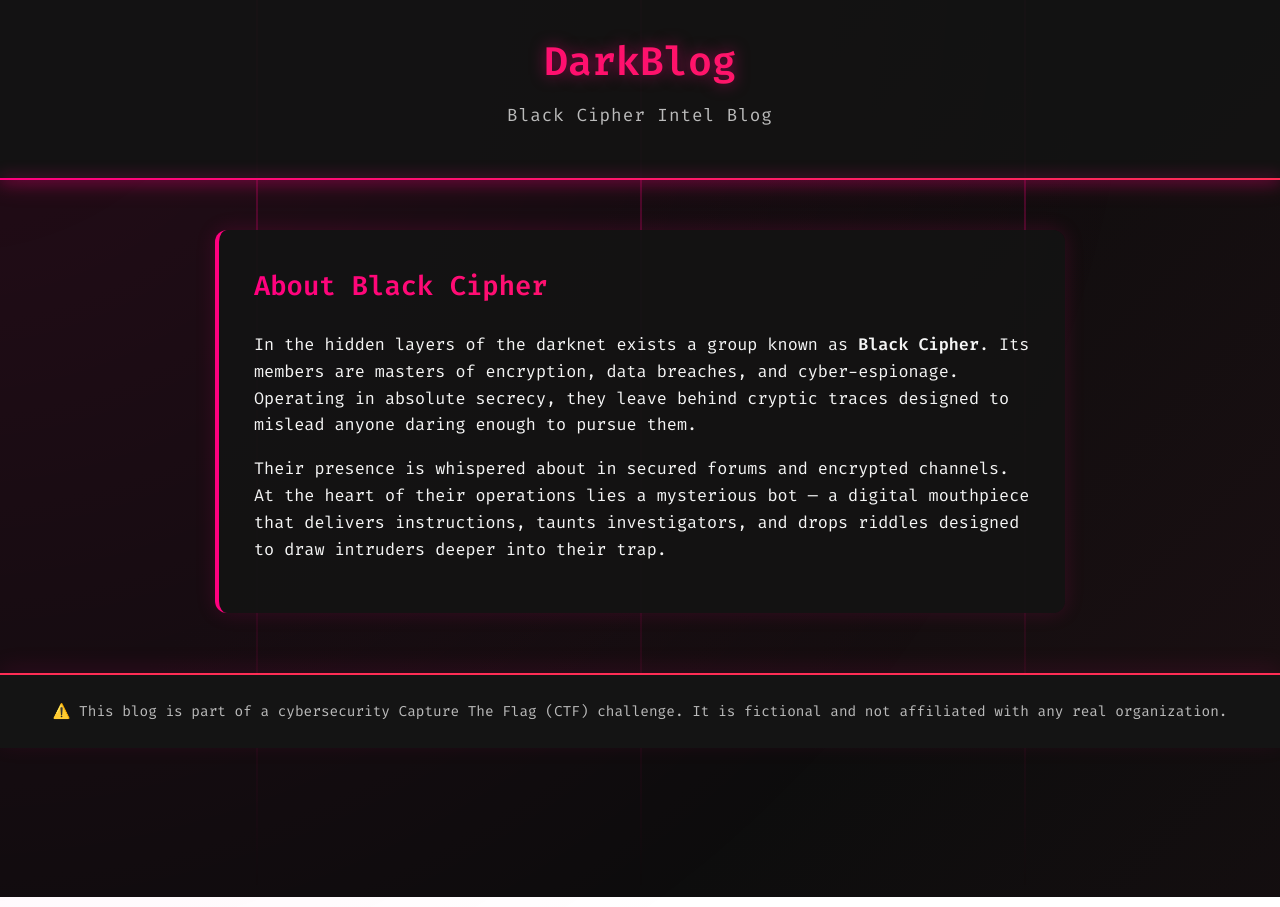
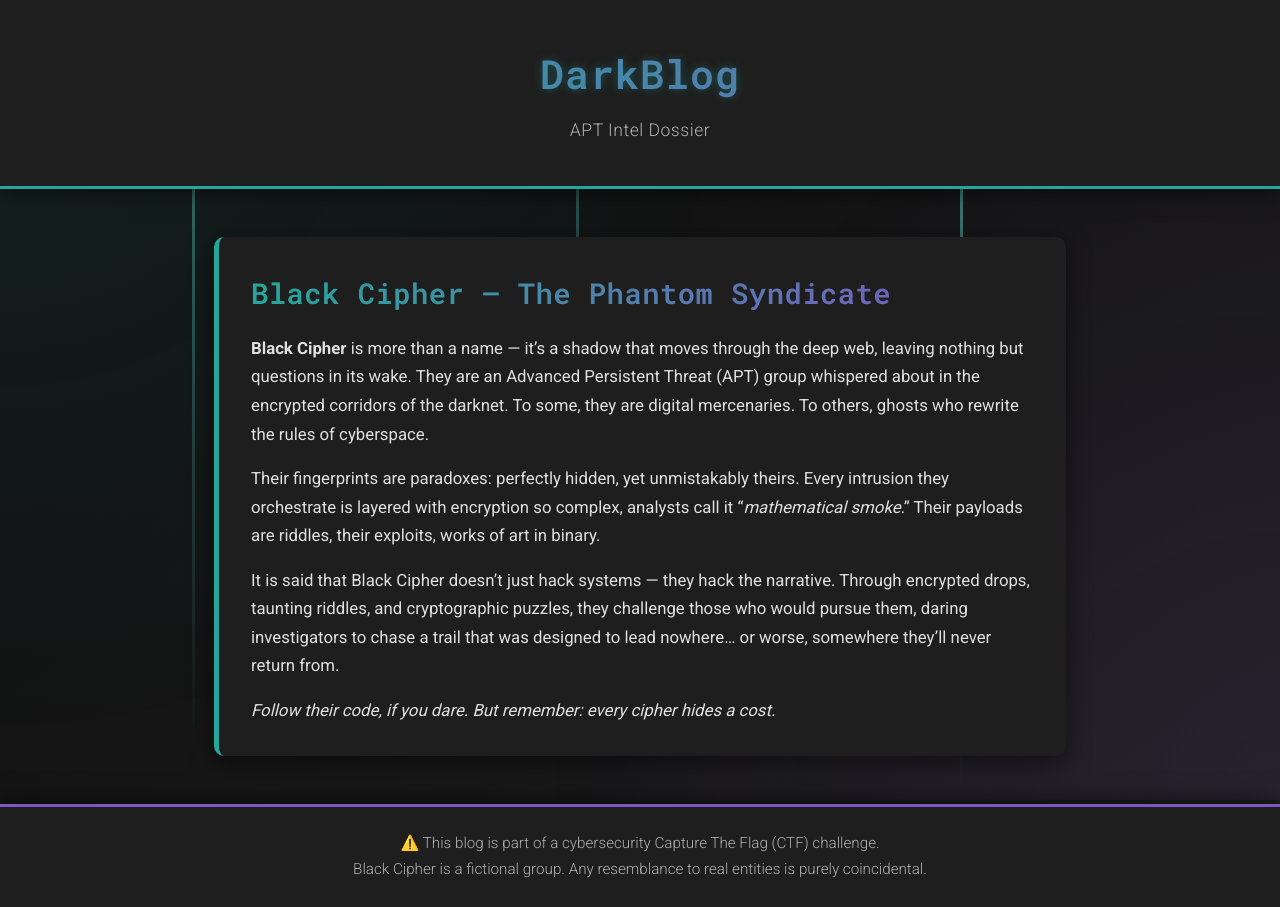
Before and after one commit to sudo-d3v/darkblog, a plain HTML site: page index.html in a window 1280 px wide. Drawn offline with Linux system fonts and the light colour scheme.

Commit message:
Update index.html

```diff
--- a/index.html
+++ b/index.html
@@ -3,127 +3,137 @@
 <head>
   <meta charset="UTF-8" />
   <meta name="viewport" content="width=device-width, initial-scale=1.0"/>
-  <title>DarkBlog | Black Cipher</title>
+  <title>DarkBlog</title>
   <style>
-    @import url('https://fonts.googleapis.com/css2?family=Fira+Code:wght@400;600&display=swap');
+    @import url('https://fonts.googleapis.com/css2?family=Roboto+Mono:wght@400;600&family=Roboto:wght@300;400;700&display=swap');
 
     :root {
-      --bg-dark: #0d0d0d;
-      --bg-card: rgba(20, 20, 20, 0.95);
-      --text-light: #f5f5f5;
-      --accent-pink: #ff007f;
-      --accent-red: #ff2d55;
-      --accent-gray: #bbb;
+      --bg-primary: #121212;
+      --bg-secondary: #1e1e1e;
+      --text-primary: #e0e0e0;
+      --text-secondary: #b0b0b0;
+      --accent-teal: #26a69a;
+      --accent-teal-light: #4db6ac;
+      --accent-purple: #7e57c2;
+      --shadow: rgba(0, 0, 0, 0.5);
+    }
+
+    * {
+      box-sizing: border-box;
+      margin: 0;
+      padding: 0;
     }
 
     body {
-      font-family: 'Fira Code', monospace;
-      margin: 0;
-      background: linear-gradient(135deg, #0d0d0d 40%, #1a0f12 100%);
-      color: var(--text-light);
-      line-height: 1.6;
+      font-family: 'Roboto', sans-serif;
+      background: linear-gradient(145deg, var(--bg-primary) 30%, var(--bg-secondary) 100%);
+      color: var(--text-primary);
+      line-height: 1.7;
+      min-height: 100vh;
+      overflow-x: hidden;
       position: relative;
-      overflow-x: hidden;
     }
 
-    /* Subtle cyberpunk glow behind content */
     body::before {
       content: "";
       position: fixed;
-      top: -50px; left: -50px;
-      width: 200%;
-      height: 200%;
-      background: radial-gradient(circle at top left, rgba(255,0,127,0.1), transparent 40%),
-                  radial-gradient(circle at bottom right, rgba(255,45,85,0.15), transparent 40%);
+      top: 0;
+      left: 0;
+      width: 100%;
+      height: 100%;
+      background: radial-gradient(circle at top left, rgba(38, 166, 154, 0.15), transparent 50%),
+                  radial-gradient(circle at bottom right, rgba(126, 87, 194, 0.15), transparent 50%);
       z-index: -1;
+      opacity: 0.8;
     }
 
     header {
-      padding: 30px;
+      background: var(--bg-secondary);
+      padding: 2.5rem 1.5rem;
       text-align: center;
-      background: var(--bg-card);
-      border-bottom: 2px solid var(--accent-pink);
-      box-shadow: 0 0 25px rgba(255,0,127,0.3);
+      border-bottom: 3px solid var(--accent-teal);
+      box-shadow: 0 4px 20px var(--shadow);
       position: relative;
-    }
-
-    header::after {
-      content: "";
-      position: absolute;
-      bottom: -2px;
-      left: 0;
-      width: 100%;
-      height: 2px;
-      background: linear-gradient(90deg, var(--accent-pink), var(--accent-red));
-      box-shadow: 0 0 15px var(--accent-pink);
+      z-index: 1;
     }
 
     header h1 {
-      font-size: 2.5em;
-      margin: 0;
-      background: linear-gradient(90deg, var(--accent-pink), var(--accent-red));
+      font-family: 'Roboto Mono', monospace;
+      font-size: 2.5rem;
+      font-weight: 600;
+      background: linear-gradient(90deg, var(--accent-teal), var(--accent-purple));
       -webkit-background-clip: text;
       -webkit-text-fill-color: transparent;
-      font-weight: bold;
-      text-shadow: 0 0 15px rgba(255,0,127,0.5);
+      text-shadow: 0 0 10px rgba(38, 166, 154, 0.4);
+      letter-spacing: 1px;
+      margin-bottom: 0.5rem;
     }
 
     header p {
-      margin-top: 8px;
-      font-size: 1.1em;
-      color: var(--accent-gray);
-      letter-spacing: 1px;
+      font-size: 1.1rem;
+      color: var(--text-secondary);
+      letter-spacing: 0.5px;
+      font-weight: 300;
     }
 
     main {
-      max-width: 850px;
-      margin: 50px auto;
-      padding: 0 20px;
+      max-width: 900px;
+      margin: 3rem auto;
+      padding: 0 1.5rem;
     }
 
     article {
-      background: var(--bg-card);
-      padding: 35px;
-      border-radius: 12px;
-      margin-bottom: 40px;
-      border-left: 4px solid var(--accent-pink);
-      box-shadow: 0 0 20px rgba(255,0,127,0.15);
+      background: var(--bg-secondary);
+      padding: 2rem;
+      border-radius: 10px;
+      margin-bottom: 2.5rem;
+      border-left: 5px solid var(--accent-teal);
+      box-shadow: 0 6px 25px var(--shadow);
       transition: transform 0.3s ease, box-shadow 0.3s ease;
     }
 
     article:hover {
-      transform: translateY(-6px);
-      box-shadow: 0 0 30px rgba(255,45,85,0.3);
+      transform: translateY(-5px);
+      box-shadow: 0 10px 30px rgba(38, 166, 154, 0.2);
     }
 
     article h2 {
-      margin-top: 0;
-      font-size: 1.7em;
-      background: linear-gradient(90deg, var(--accent-pink), var(--accent-red));
+      font-family: 'Roboto Mono', monospace;
+      font-size: 1.8rem;
+      font-weight: 600;
+      background: linear-gradient(90deg, var(--accent-teal), var(--accent-purple));
       -webkit-background-clip: text;
       -webkit-text-fill-color: transparent;
+      margin-bottom: 1rem;
+      letter-spacing: 0.5px;
     }
 
     article p {
-      margin-bottom: 15px;
-      font-size: 1.05em;
+      font-size: 1.05rem;
+      margin-bottom: 1rem;
+      color: var(--text-primary);
+    }
+
+    article p:last-child {
+      margin-bottom: 0;
     }
 
     footer {
+      background: var(--bg-secondary);
       text-align: center;
-      font-size: 0.9em;
-      color: var(--accent-gray);
-      padding: 25px;
-      border-top: 2px solid var(--accent-red);
-      background: #141414;
-      margin-top: 60px;
-      box-shadow: 0 -5px 25px rgba(255,0,127,0.1);
+      padding: 1.5rem;
+      border-top: 3px solid var(--accent-purple);
+      box-shadow: 0 -4px 20px var(--shadow);
+      color: var(--text-secondary);
+      font-size: 0.95rem;
+      font-weight: 300;
+      margin-top: 3rem;
     }
 
-    /* Glitchy accent lines behind content */
     .visuals {
-      position: absolute;
-      top: 0; left: 0;
+      position: fixed;
+      top: 0;
+      left: 0;
       width: 100%;
       height: 100%;
       pointer-events: none;
@@ -132,27 +142,36 @@
 
     .line {
       position: absolute;
-      width: 2px;
-      height: 120%;
-      background: linear-gradient(to bottom, var(--accent-pink), transparent);
-      opacity: 0.3;
-      animation: flicker 3s infinite;
+      width: 3px;
+      height: 100%;
+      background: linear-gradient(to bottom, var(--accent-teal-light), transparent);
+      opacity: 0.4;
+      animation: pulse 4s infinite ease-in-out;
     }
 
-    .line:nth-child(1) { left: 20%; animation-delay: 0s; }
-    .line:nth-child(2) { left: 50%; animation-delay: 1s; }
-    .line:nth-child(3) { left: 80%; animation-delay: 2s; }
+    .line:nth-child(1) { left: 15%; animation-delay: 0s; }
+    .line:nth-child(2) { left: 45%; animation-delay: 1.5s; }
+    .line:nth-child(3) { left: 75%; animation-delay: 3s; }
 
-    @keyframes flicker {
-      0%, 19%, 21%, 23%, 25%, 54%, 56%, 100% { opacity: 0.3; }
-      20%, 24%, 55% { opacity: 0.8; }
+    @keyframes pulse {
+      0%, 100% { opacity: 0.4; transform: scaleY(0.8); }
+      50% { opacity: 0.8; transform: scaleY(1); }
+    }
+
+    @media (max-width: 768px) {
+      header h1 { font-size: 2rem; }
+      header p { font-size: 1rem; }
+      article { padding: 1.5rem; }
+      article h2 { font-size: 1.6rem; }
+      article p { font-size: 1rem; }
+      main { margin: 2rem auto; }
     }
   </style>
 </head>
 <body>
   <header>
     <h1>DarkBlog</h1>
-    <p>Black Cipher Intel Blog</p>
+    <p>APT Intel Dossier</p>
   </header>
 
   <div class="visuals">
@@ -163,25 +182,33 @@
 
   <main>
     <article>
-      <h2>About Black Cipher</h2>
+      <h2>Black Cipher — The Phantom Syndicate</h2>
       <p>
-        In the hidden layers of the darknet exists a group known as <b>Black Cipher</b>.
-        Its members are masters of encryption, data breaches, and cyber-espionage.
-        Operating in absolute secrecy, they leave behind cryptic traces designed
-        to mislead anyone daring enough to pursue them.
+        <b>Black Cipher</b> is more than a name — it’s a shadow that moves through the deep web,
+        leaving nothing but questions in its wake. They are an Advanced Persistent Threat
+        (APT) group whispered about in the encrypted corridors of the darknet. To some,
+        they are digital mercenaries. To others, ghosts who rewrite the rules of cyberspace.
       </p>
       <p>
-        Their presence is whispered about in secured forums and encrypted channels.
-        At the heart of their operations lies a mysterious bot — a digital mouthpiece
-        that delivers instructions, taunts investigators, and drops riddles designed
-        to draw intruders deeper into their trap.
+        Their fingerprints are paradoxes: perfectly hidden, yet unmistakably theirs.
+        Every intrusion they orchestrate is layered with encryption so complex,
+        analysts call it “<i>mathematical smoke</i>.” Their payloads are riddles,
+        their exploits, works of art in binary.
       </p>
+      <p>
+        It is said that Black Cipher doesn’t just hack systems —
+        they hack the narrative. Through encrypted drops, taunting riddles,
+        and cryptographic puzzles, they challenge those who would pursue them,
+        daring investigators to chase a trail that was designed to lead nowhere…
+        or worse, somewhere they’ll never return from.
+      </p>
+      <p><i>Follow their code, if you dare. But remember: every cipher hides a cost.</i></p>
     </article>
   </main>
 
   <footer>
-    ⚠️ This blog is part of a cybersecurity Capture The Flag (CTF) challenge.
-    It is fictional and not affiliated with any real organization.
+    ⚠️ This blog is part of a cybersecurity Capture The Flag (CTF) challenge.<br>
+    Black Cipher is a fictional group. Any resemblance to real entities is purely coincidental.
   </footer>
 </body>
 </html>
```
